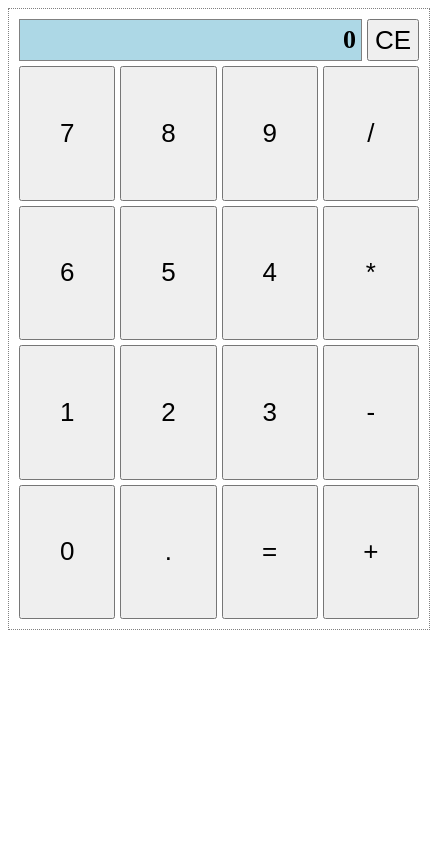
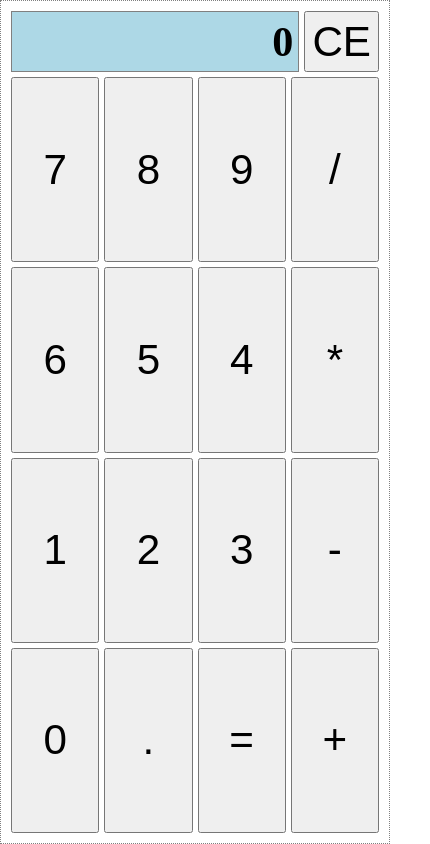
Before and after one commit to alvego/calc, a plain HTML site: page index.html in a window 390 px wide. Shown: the whole page, 430 px wide, since content can reach past the window. Drawn offline with Linux system fonts and the light colour scheme.

Commit message:
Update index.html
phone layout fix

```diff
--- a/index.html
+++ b/index.html
@@ -4,21 +4,24 @@
    <title>Калькулятор</title>
    <meta charset="utf-8">
    <style>
+    html, body {
+      margin: 0;
+      padding: 0;
+      height: 100%;
+    }
     #main {
       display: flex;
       flex-direction: column;
-      width: 400px;
-      height: 600px;
-      margin-left: auto;
-      margin-right: auto;
+      height: 100%;
+      box-sizing: border-box;
       padding: 10px;
       border: 1px dotted gray;
-      font-size: 26px;
+      font-size: 5vh;
       user-select: none;
     }
 
     button {
-      font-size: 26px;
+      font-size: 5vh;
     }
 
     #screen {
```
